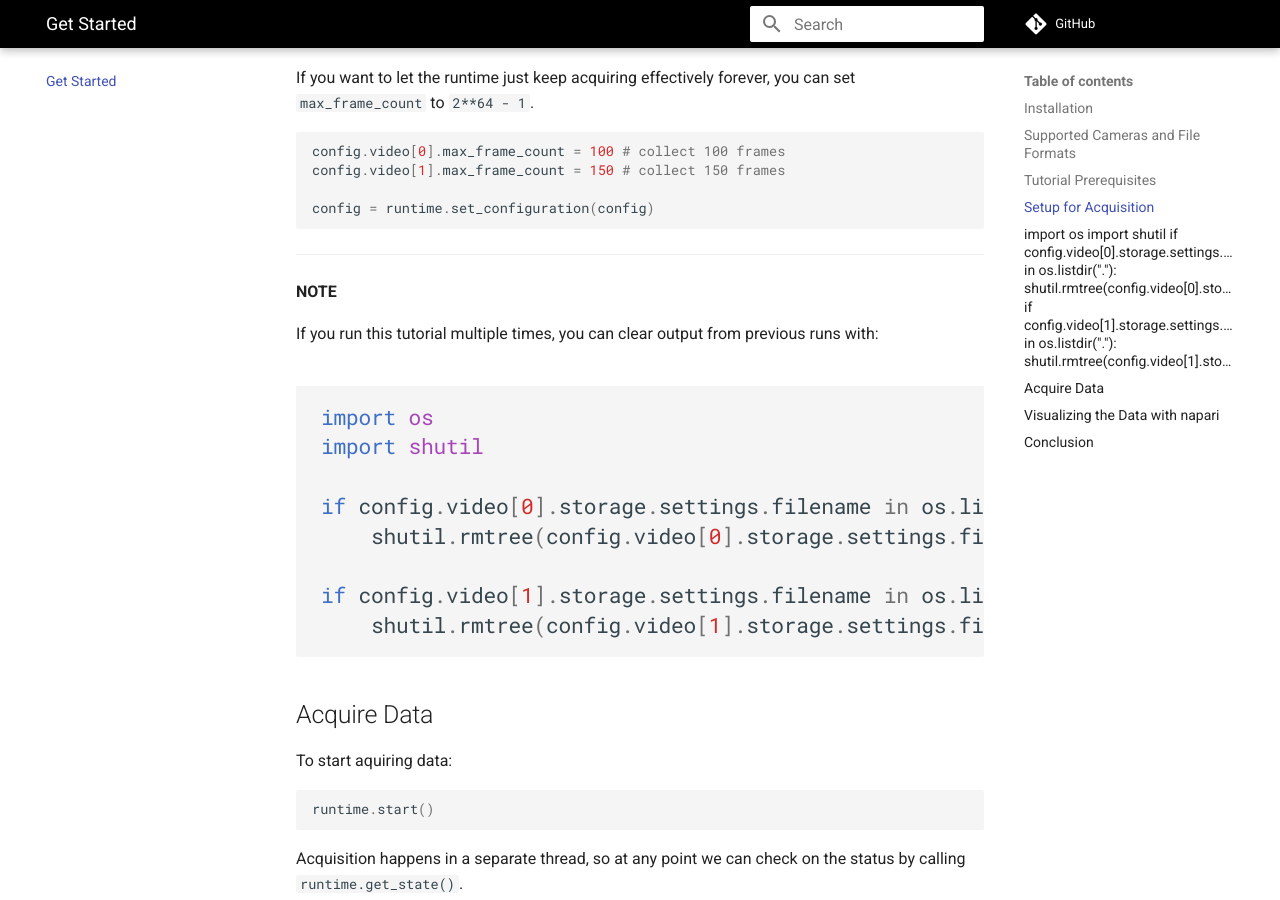
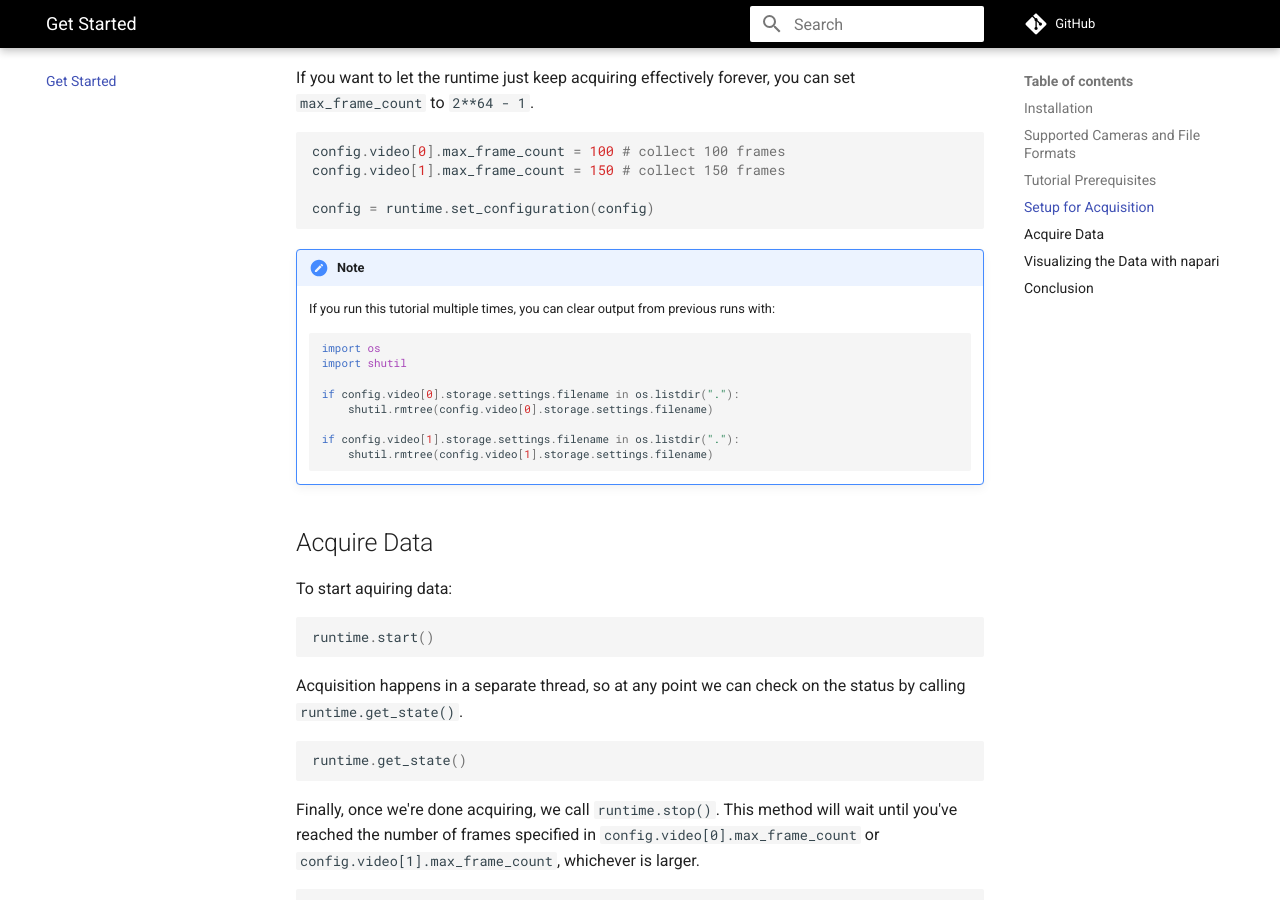
Before and after one commit to melissawm/acquire-docs, an MkDocs documentation site: the page built from docs/get_started.md, in a window 1280 px wide and 900 px high, scrolled down 3600 px. Built offline with MkDocs 1.6.1 and Material for MkDocs 9.7.7, drawn with Linux system fonts in a browser that asks for light colours.

Commit message:
Fix note admontion in get started page

````diff
--- a/docs/get_started.md
+++ b/docs/get_started.md
@@ -173,22 +173,21 @@ config.video[1].max_frame_count = 150 # collect 150 frames
 config = runtime.set_configuration(config)
 ```
 
----
-**NOTE**
+!!! note
 
-If you run this tutorial multiple times, you can clear output from previous runs with:
+    If you run this tutorial multiple times, you can clear output from previous runs with:
 
-```python
-import os
-import shutil
+    ```python
+    import os
+    import shutil
 
-if config.video[0].storage.settings.filename in os.listdir("."):
-    shutil.rmtree(config.video[0].storage.settings.filename)
+    if config.video[0].storage.settings.filename in os.listdir("."):
+        shutil.rmtree(config.video[0].storage.settings.filename)
 
-if config.video[1].storage.settings.filename in os.listdir("."):
-    shutil.rmtree(config.video[1].storage.settings.filename)
-```
----
+    if config.video[1].storage.settings.filename in os.listdir("."):
+        shutil.rmtree(config.video[1].storage.settings.filename)
+    ```
+
 ## Acquire Data
 
 To start aquiring data:
````
